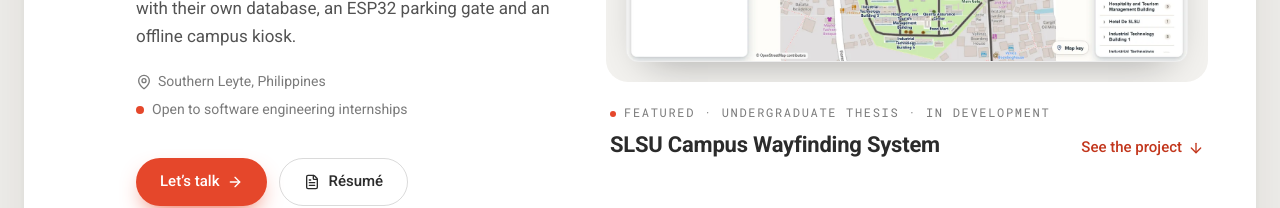
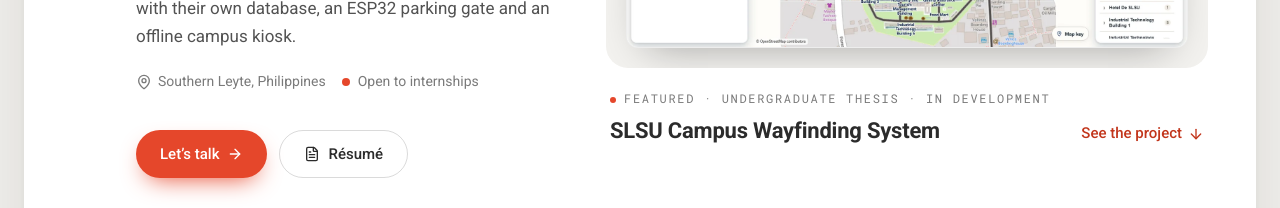
Before and after one commit to jeedp/portfolio, a React (Vite) app: page / in a window 1280 px wide. Shown: the part 525-733 px from the top of the page. Built offline with nearby package versions, Linux system fonts and the light colour scheme; no server answers.

Commit message:
Status line: Open to internships

```diff
--- a/src/data/profile.ts
+++ b/src/data/profile.ts
@@ -18,7 +18,7 @@ export const profile = {
   photo: 'profile.jpg',
   // The PDF in public/resume.pdf. Rebuild it with `npm run resume`, or replace the file with your own.
   resume: 'resume.pdf',
-  availability: 'Open to software engineering internships',
+  availability: 'Open to internships',
 
   headline: 'Building ideas into practical technology.',
   intro:
--- a/src/sections/Contact.tsx
+++ b/src/sections/Contact.tsx
@@ -7,7 +7,7 @@ import { Reveal } from '../components/Reveal'
 export function Contact() {
   return (
     <footer aria-labelledby="contact" className="pt-16 md:pt-24">
-      <SectionTitle id="contact" title="Keep in Touch" subtitle="Open to software engineering internships. Email is the quickest way to reach me." />
+      <SectionTitle id="contact" title="Keep in Touch" subtitle="Open to internships. Email is the quickest way to reach me." />
       <Reveal>
         <div className="rounded-[28px] bg-panel px-6 py-12 sm:px-12 md:py-16">
           <p className="eyebrow">Say hello</p>
```
